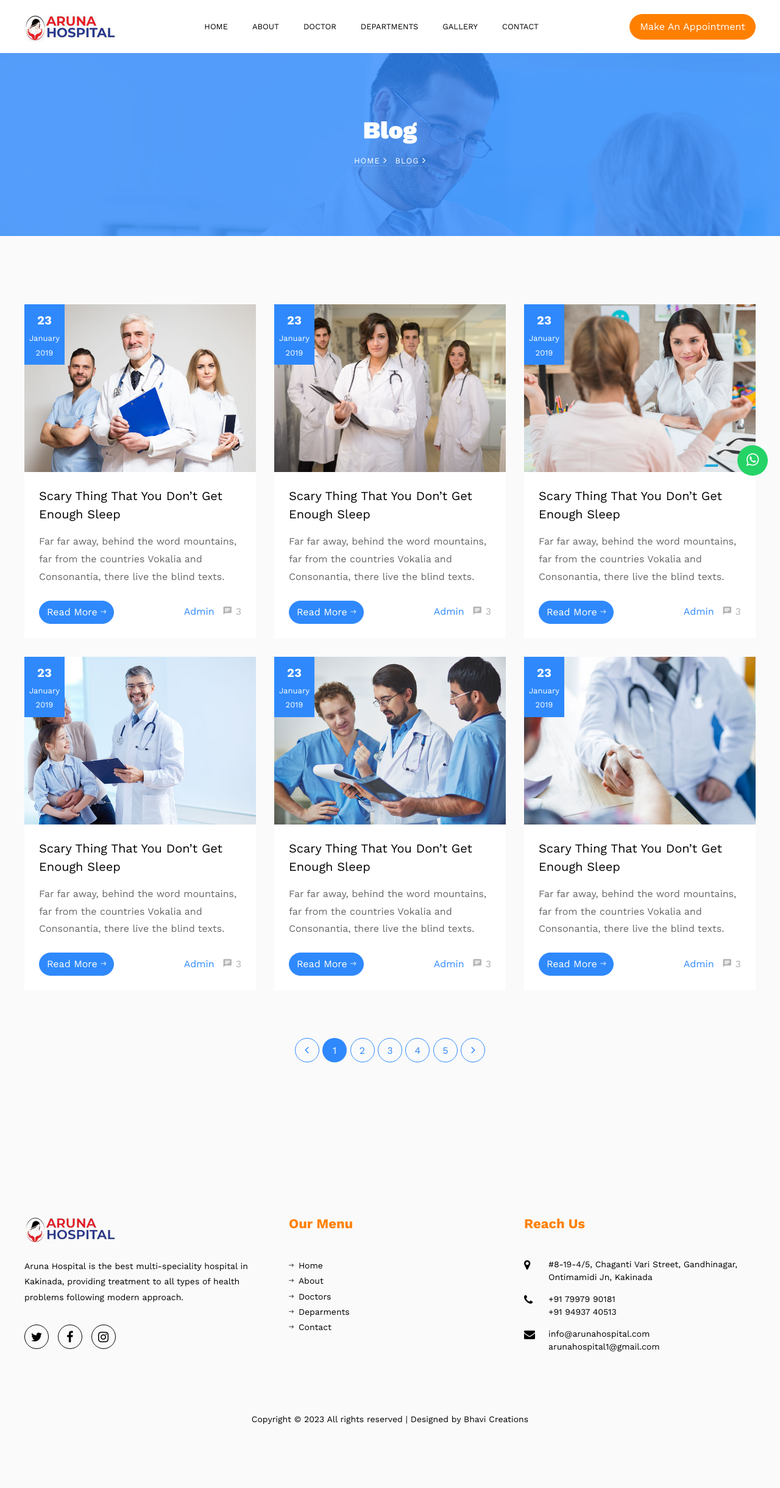
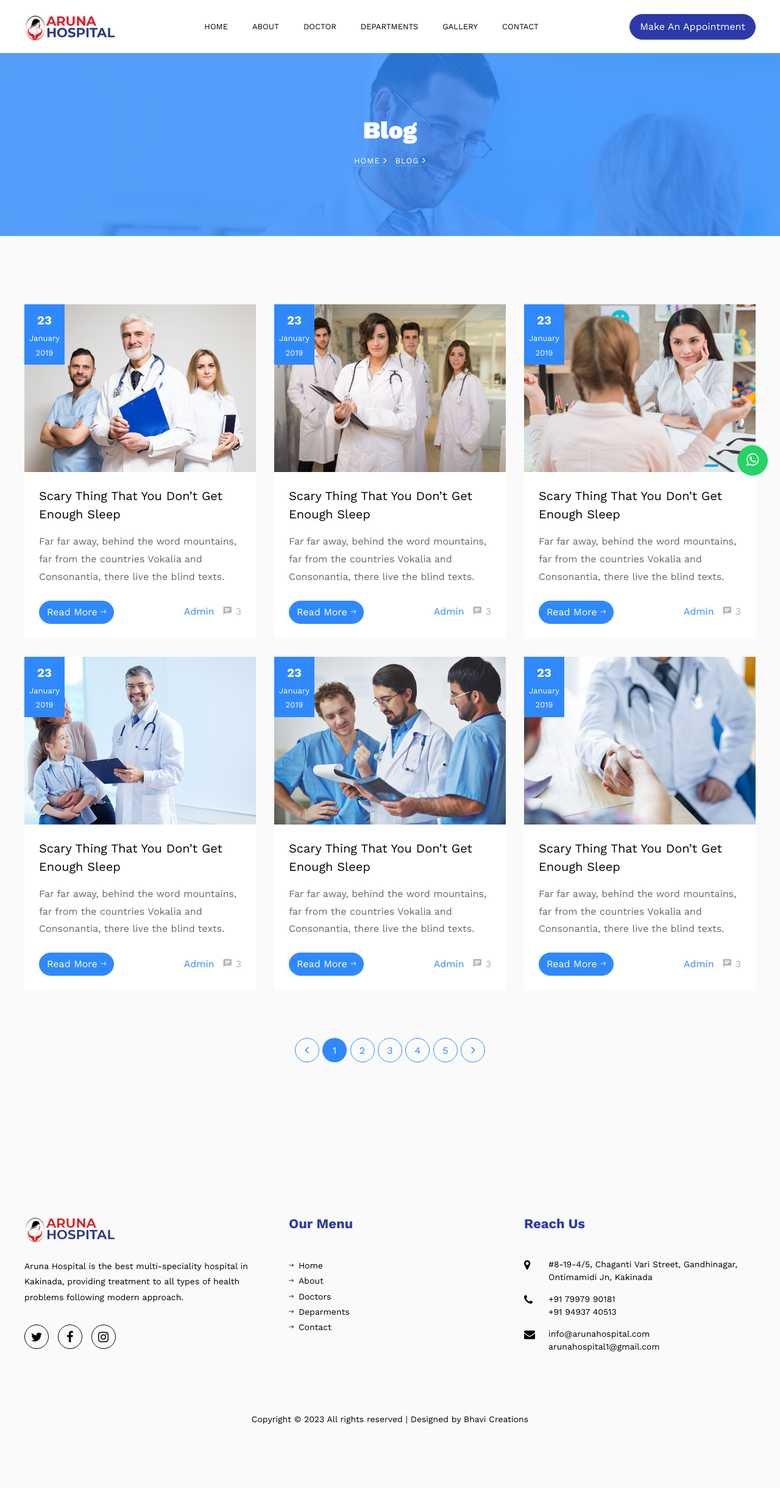
Before and after one commit to bhavi-creations/aruna_hospital, a PHP site: page /blog.html in a window 1280 px wide. Shown: the whole page at 61% size. Run offline with PHP 8.4, Linux system fonts and the light colour scheme; some libraries are stand-ins or nearby versions; some web fonts are replaced.

Commit message:
color changes

```diff
--- a/css/custom.css
+++ b/css/custom.css
@@ -31,7 +31,7 @@
 }
 
 .ftco-footer .ftco-footer-widget h2{
-    color: rgb(255 128 1) !important;
+    color: rgb(44 58 169) !important;
 }
 
 .ftco-footer a{
--- a/scss/style.scss
+++ b/scss/style.scss
@@ -8,7 +8,7 @@ $black: #000000;
 // $darken: #3a4348;
 
 $primary: #2f89fc;
-$secondary: #ff8000;
+$secondary: #2c3aa9;
 
 
 @mixin border-radius($radius) {
```
Also changed, not shown: css/style.css.
